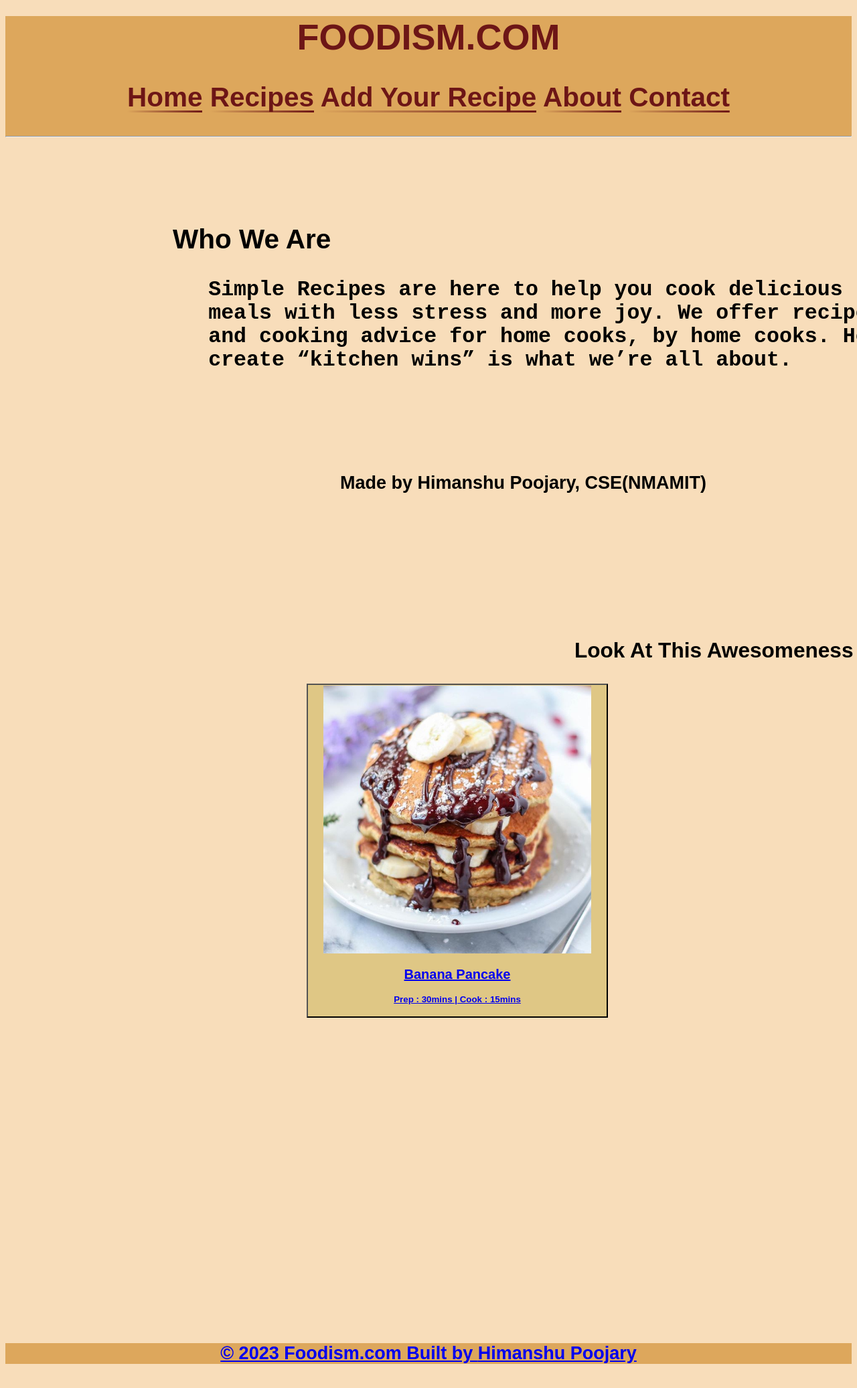
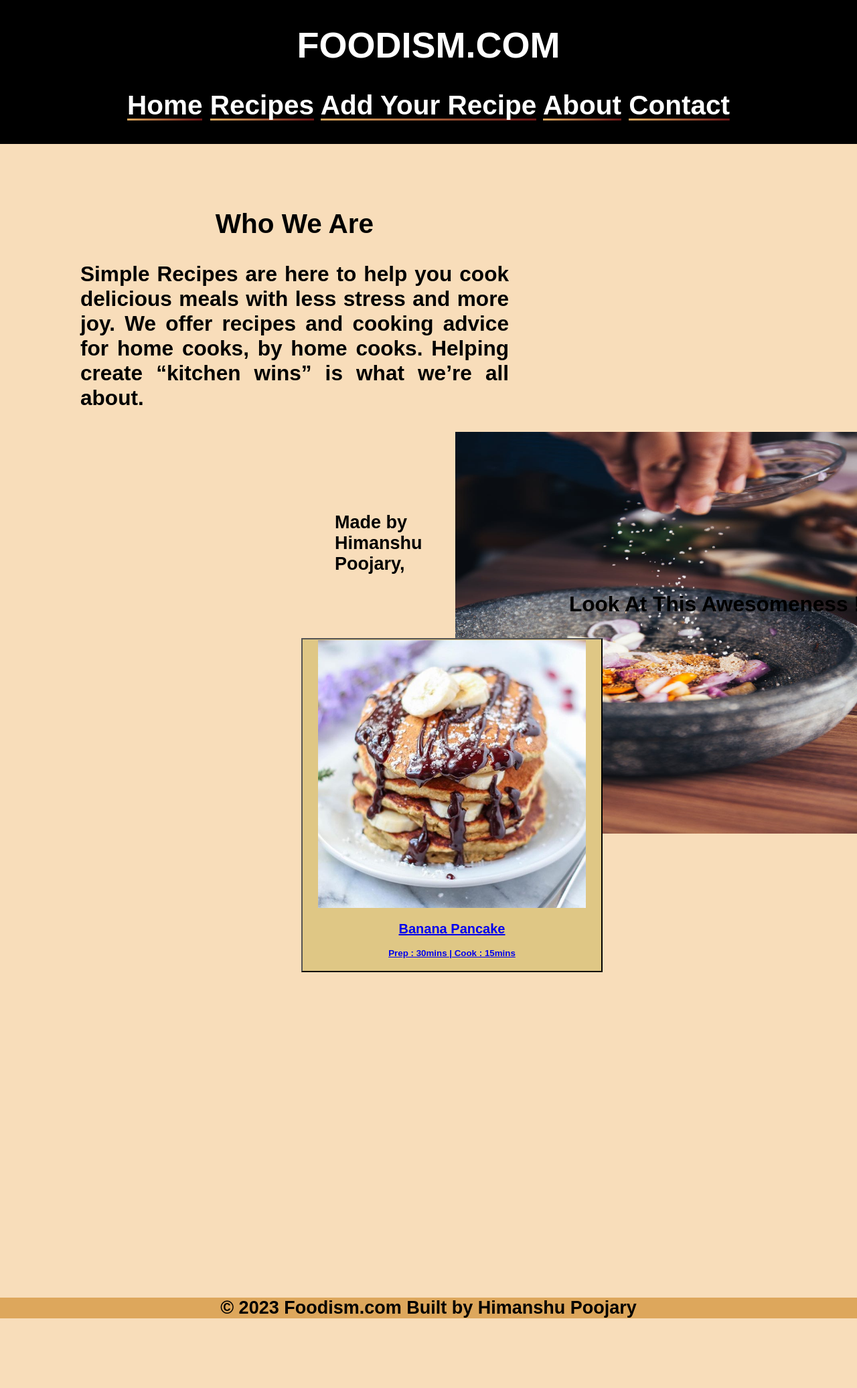
Before and after one commit to Himanshupoojary/Foodism-recipe--trial--1, a plain HTML site: page html project/html proj1.1/about.html in a window 1280 px wide. Shown: the top 2073 px of the page at 67% size. After the commit the page ends 2005 px from the top, so only its background shows below. Drawn offline with Linux system fonts and the light colour scheme.

Commit message:
rewriting

```diff
--- a/html project/html proj1.1/about.html
+++ b/html project/html proj1.1/about.html
@@ -35,6 +35,7 @@
 
 /* Presentational Styles */
 body {
+  margin: 0;
   display: grid;
   font-family: 'Poppins', sans-serif;
   font-size: 27px;
@@ -44,62 +45,70 @@ body {
   min-height: 100vh;
   display: flex;
   flex-direction: column;
+}
 
+.topnav{
+  text-align: center;
+  background-color:rgb(0, 0, 0);
+  margin: 0;
+}
+.para-c{
+  margin-left: 120px;
+  width: 50%;
+  text-align: center;
+  display: block;
 
-footer {
-  margin-top: auto;
 }
 #para{
-  font-family: 'Courier New', Courier, monospace;
-
-}
-
-#who{
-    padding: auto;
-    margin-left: 250px;
-
+  text-align: justify;
 }
 button:hover {
   background-color: blue;
   color: rgb(150, 59, 59);
 }
-
-
+.img-about{
+  float:right;
+  display: inlines;
+}
+footer{
+  text-align: center;
+  margin:0;
+}
 </style>
 <link rel="icon" type="img/jpg" href="/pic/icon.jpg">
-<center><div class="topnav" style="background-color:rgb(221, 167, 92);position: relative; top: -20px;">
-
-    <span style="color: rgb(109, 22, 22);"><h1>FOODISM.COM</h1></span>
-    <h2 style="color: rgb(109, 22, 22);"><a class="head1" class="active" href="index.html">Home</a>
+<div class="topnav" >
+    <span style="color: white;"><h1>FOODISM.COM</h1></span>
+    <h2 style="color: rgb(255, 255, 255);"><a class="head1" class="active" href="index.html">Home</a>
     <a class="head1" href="recipe.html">Recipes</a>
     <a class="head1" href="add.html" id="p1"> Add Your Recipe</a>
     <a class="head1" href="about.html">About</a>
     <a class="head1" href="contact.html">Contact</a></h2>
-    <hr>
-  </div> </center>
+
+  </div>
   <body  style="background-color: rgb(248, 221, 186); touch-action: cross-slide-x;">
 
     <article>
         <br>
-        <br>
+        <br><div class="para-c">
         <h2 id="who">Who We Are</h2>
-        <h3><pre id="para">
+        <h3><p id="para">
                 Simple Recipes are here to help you cook delicious
                 meals with less stress and more joy. We offer recipes
                 and cooking advice for home cooks, by home cooks. Helping
-                create “kitchen wins” is what we’re all about.</pre></h3>
+                create “kitchen wins” is what we’re all about.</p></h3></div>
+                <img src="pic/about.jpeg"  height="600" width="600" class="img-about">
         <br> <br> <br>
         <p style="margin-left: 500px;">Made by <b> Himanshu Poojary</b>, CSE(NMAMIT)</p>
-       <img src="pic/about.jpeg"  height="600" width="600" style= "transform: translate(1450px,-450px);">
+
       </article>
 
       <h3 style= "transform: translate(850px,-450px);"> Look At This Awesomeness !!</h3>
-      <button  type="button" style="height: 500px; width: 450px;transform: translate(450px,-450px);background-color: rgb(223, 199, 133);"  ><a href="dish/banpancake.html"><img src="pic/bananapancake.jpeg" height="400px" href="dish/banpancake.html" ><br> <h2>Banana Pancake</h2><h4><p>Prep : 30mins | Cook : 15mins</p></h4></button>
+      <button  type="button" style="height: 500px; width: 450px;transform: translate(450px,-450px);background-color: rgb(223, 199, 133);"  ><a href="dish/banpancake.html"><img src="pic/bananapancake.jpeg" height="400px" href="dish/banpancake.html" ><br> <h2>Banana Pancake</h2><h4><p>Prep : 30mins | Cook : 15mins</p></h4></a></button>
 </body>
 <footer >
-    <div style="background-color: rgb(221, 167, 92);"> <center>
+    <div style="background-color: rgb(221, 167, 92);">
 <h4> © 2023 Foodism.com Built by <b>Himanshu Poojary</b></h4>
-</center>
+
 </div>
 </footer>
 </html>
```
Also changed, not shown: html project/html proj1.1/grid.html (added, +51 -0 lines).
